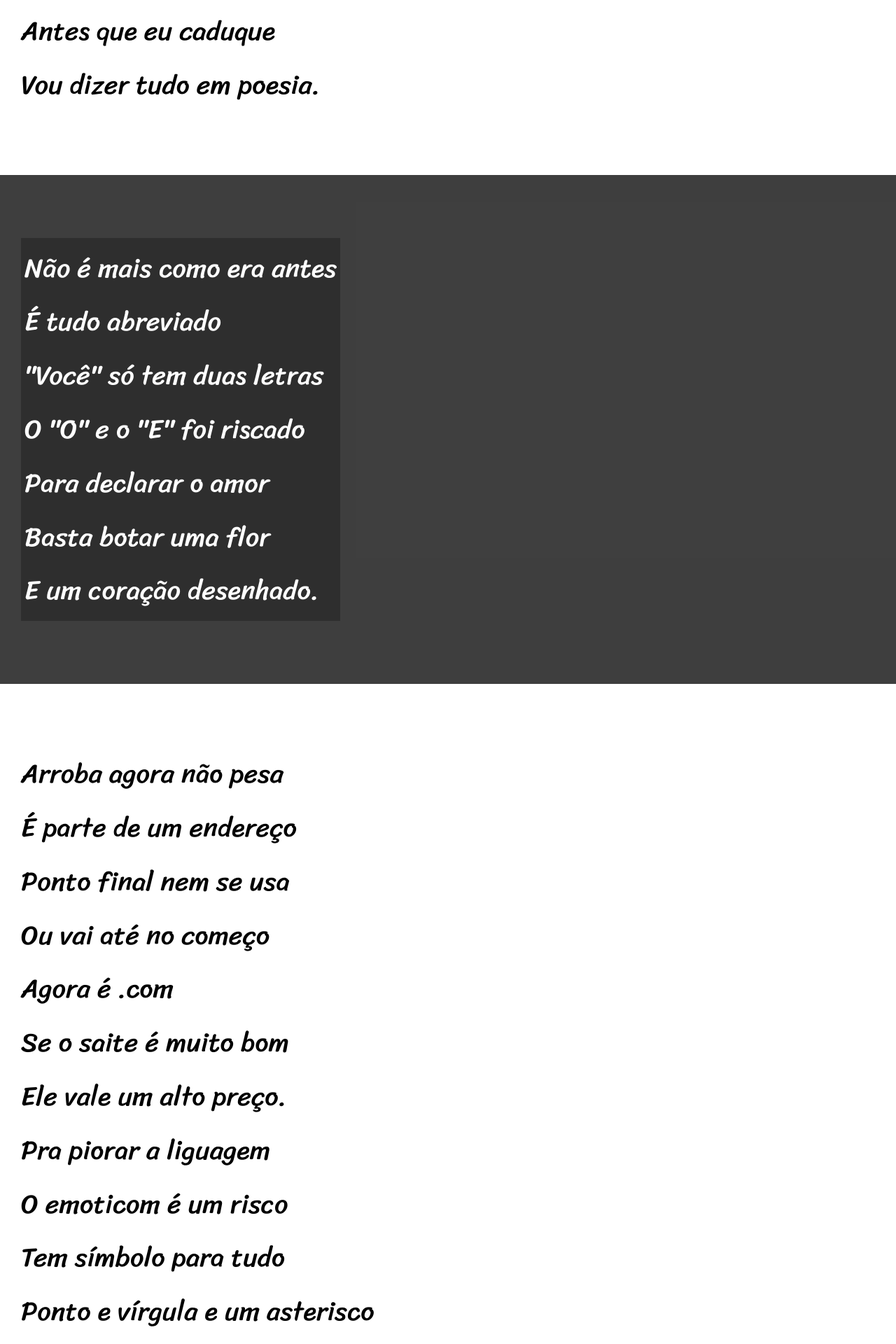
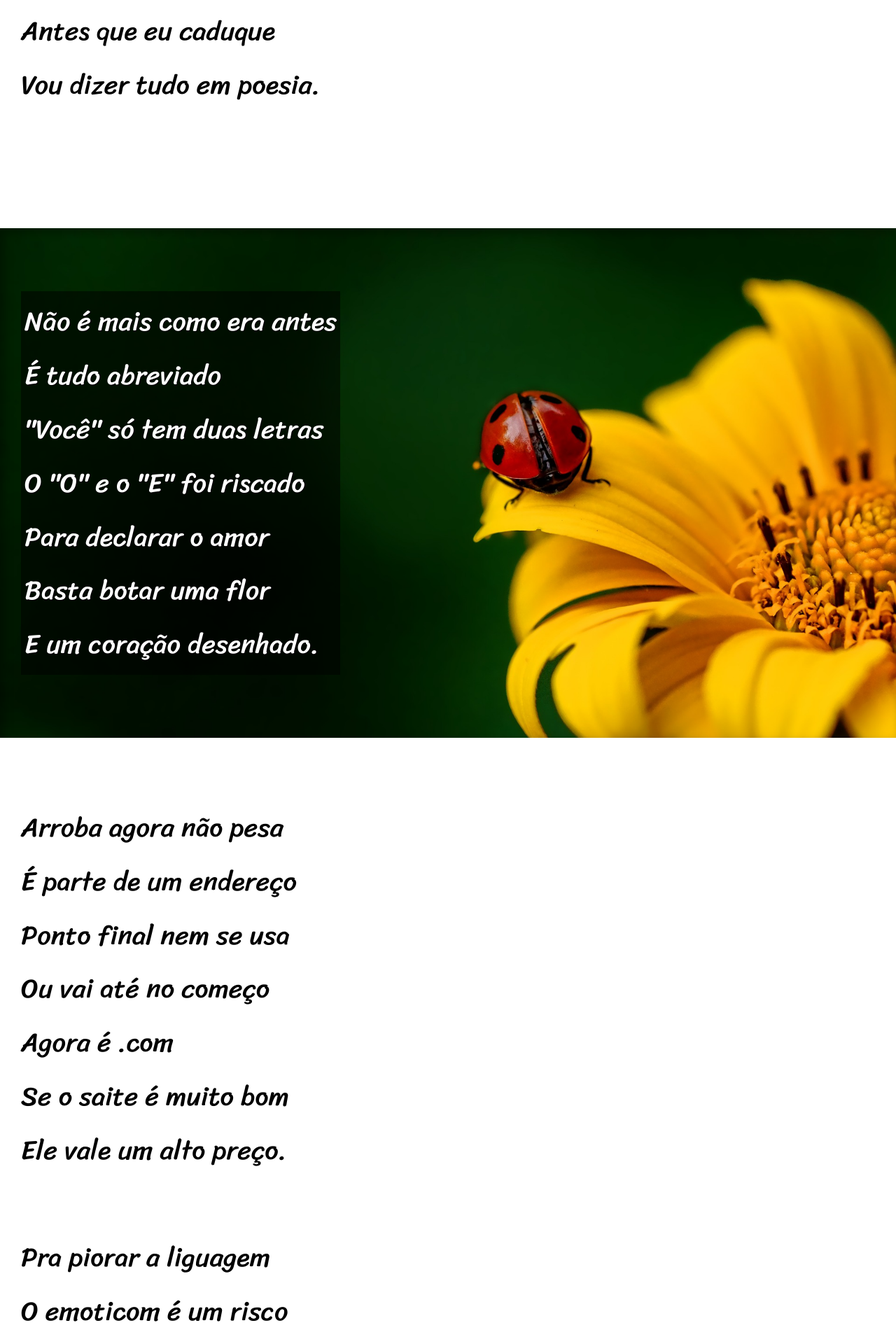
Before and after one commit to andrenunesborges/html-css, a Jekyll site: the page exercicios/desafio012/index.html, which Jekyll copies as it is, in a window 1280 px wide. Shown: the part 728-2648 px from the top of the page at 70% size. Built offline with Jekyll 4.4.1, drawn with Linux system fonts in a browser that asks for light colours.

Commit message:
site finalizado

```diff
--- a/exercicios/desafio012/estilo/style.css
+++ b/exercicios/desafio012/estilo/style.css
@@ -56,6 +56,10 @@
     font-size: 3vw;
 }
 
+section > p {
+    padding-bottom: 2em;
+}
+
 section.normal {
     background-color: white;
 }
@@ -63,12 +67,28 @@
 section.imagem {
     background-color: rgba(8, 8, 8, 0.658);
     color: white;
+    box-shadow: inset 6px 6px 13px 0px rgba(0, 0, 0, 0.329);
+    background-size: cover;
+    background-attachment: fixed;
 }
 
 section.imagem > p {
     display: inline-block;
     padding: 5px;
-    background-color: rgba(0, 0, 0, 0.253);
+    background-color: rgba(0, 0, 0, 0.514);
+    text-shadow: 1px 1px 0px black;
+
+}
+
+section#img01 {
+    background-image: url(../imagens/background001.jpg);
+    background-position: right center;
+
+}
+
+section#img02 {
+    background-image: url(../imagens/background002.jpg);
+    background-position: right center;
 }
 
 footer {
--- a/exercicios/desafio012/index.html
+++ b/exercicios/desafio012/index.html
@@ -29,7 +29,7 @@
         </p>
     </section>
 
-    <section class="imagem">
+    <section class="imagem" id="img01">
         <p>
             Não é mais como era antes <br>
             É tudo abreviado <br>
@@ -63,7 +63,7 @@
         </p>
     </section>
 
-    <section class="imagem">
+    <section class="imagem" id="img02">
         <p>
             Tenho saudade das cartas <br>
             Escritas com a própria mão <br>
```
